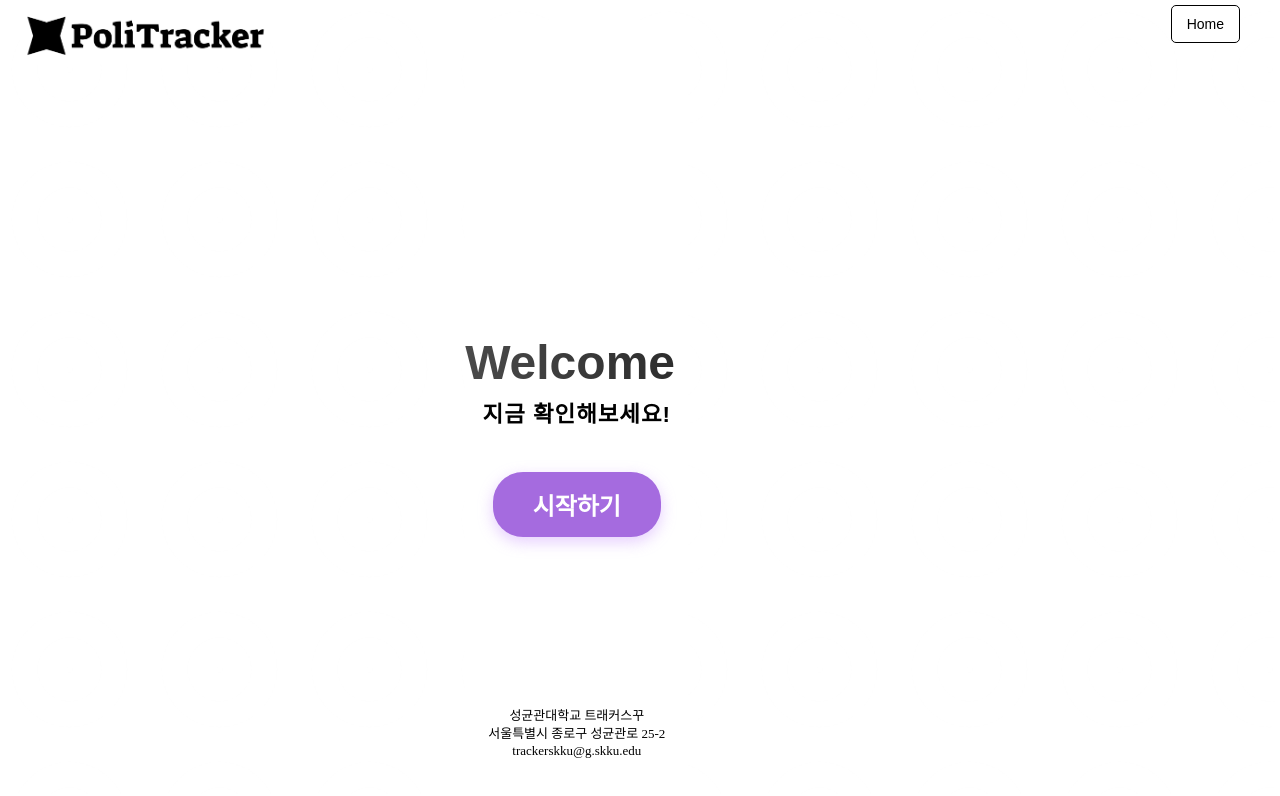
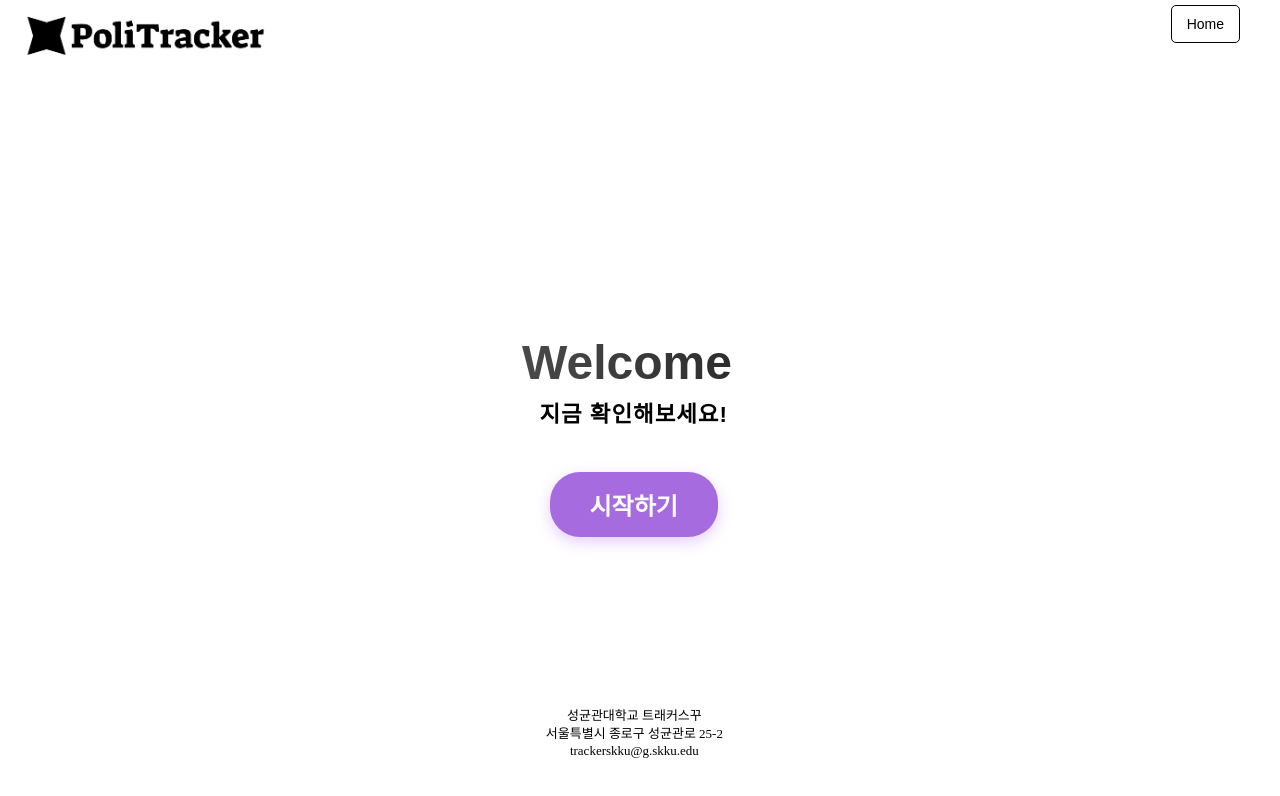
Before and after one commit to Co-Deep-Project/Frontend, a React (Create React App) app in the folder co-deep-frontend(Final)/: page /mbti in a window 1280 px wide. Shown: the top 796 px of the page. Built offline with nearby package versions, Linux system fonts and the light colour scheme.

Commit message:
start-screen css 수정

```diff
--- a/co-deep-frontend(Final)/src/mbti/StartScreen.css
+++ b/co-deep-frontend(Final)/src/mbti/StartScreen.css
@@ -1,17 +1,15 @@
 .start-screen {
   display: flex;
   flex-direction: column; /* 세로 정렬 */
-  justify-content: center; /* 수직 방향으로 중앙 정렬 */
-  align-items: center; /* 수평 방향으로 중앙 정렬 */
+  justify-content: center; /* 수직 중앙 정렬 */
+  align-items: center; /* 수평 중앙 정렬 */
   height: 100vh; /* 화면 높이를 100%로 설정 */
-  padding: 0; /* 패딩 제거 */
   background: white; /* 배경색 */
   color: black;
   font-family: "Noto Sans KR", sans-serif;
   text-align: center; /* 텍스트 중앙 정렬 */
+  margin-left: 10%;
 }
-
-
 
 
 /* 메인 텍스트 */
@@ -86,6 +84,7 @@
   text-align: center;
   line-height: 1.35;
   font-size: 13px;
+  margin-left: 9%;
 }
 
 .start-footer p {
```
